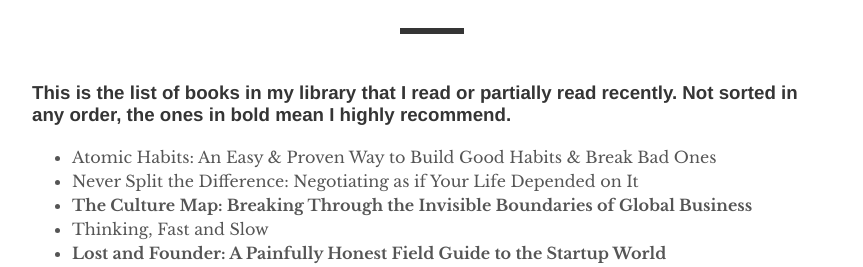
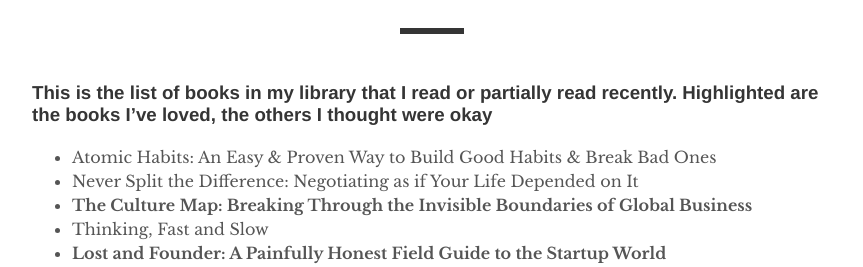
Before and after one commit to ziadtawfeek/web, a Jekyll site: the page built from _pages/book-shelf.md, in a window 1280 px wide. Shown: the part 211-478 px from the top of the page, without its empty margins (208-1071 px from the left). Built offline with Jekyll 4.4.1, drawn with Linux system fonts in a browser that asks for light colours.

Commit message:
Update book-shelf.md

```diff
--- a/_pages/book-shelf.md
+++ b/_pages/book-shelf.md
@@ -5,7 +5,7 @@ author: "Ziad"
 permalink: /book-shelf/
 ---
 
-### This is the list of books in my library that I read or partially read recently. Not sorted in any order, the ones in bold mean I highly recommend.
+### This is the list of books in my library that I read or partially read recently. Highlighted are the books I’ve loved, the others I thought were okay
 
 - Atomic Habits: An Easy & Proven Way to Build Good Habits & Break Bad Ones
 - Never Split the Difference: Negotiating as if Your Life Depended on It
```
